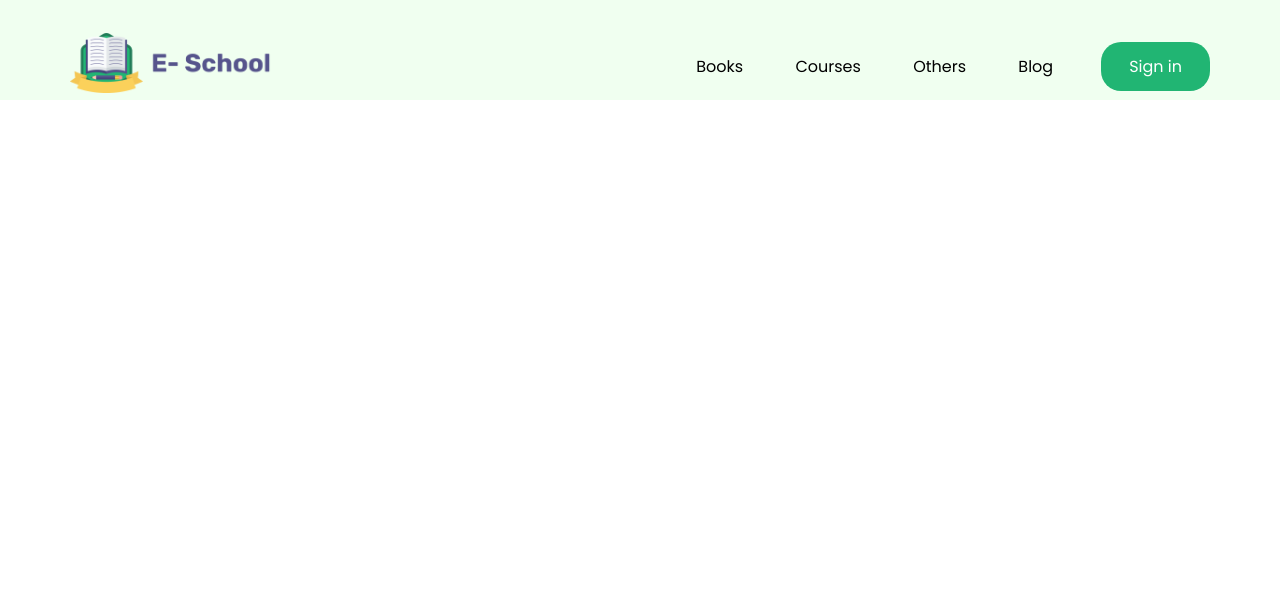
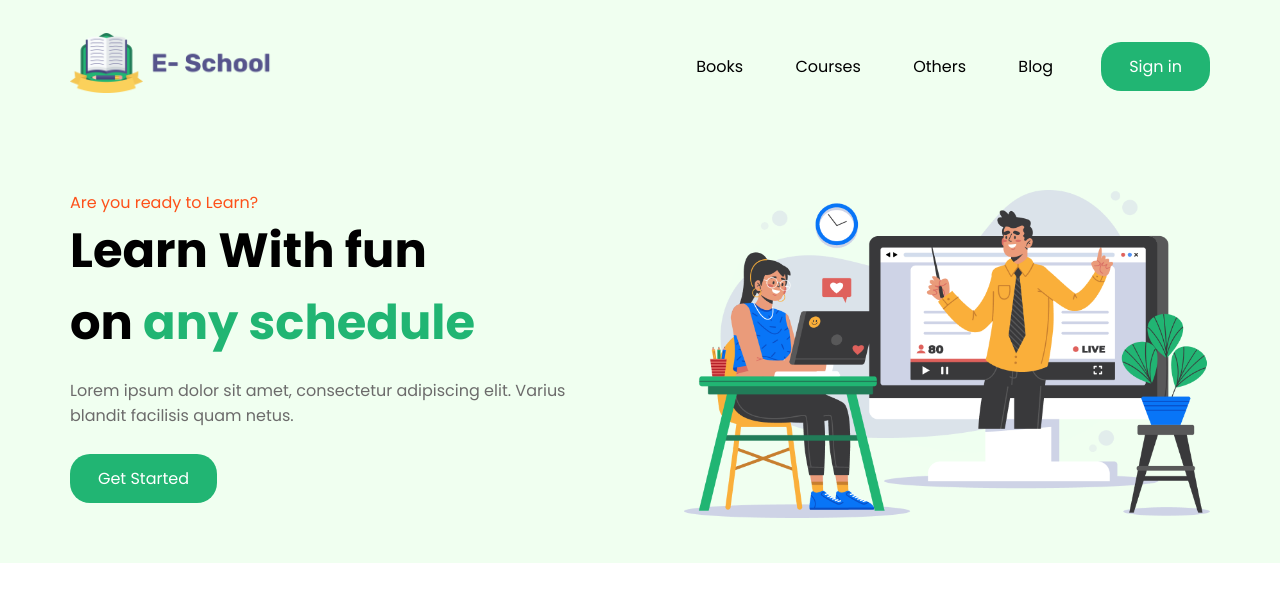
Before and after one commit to Md-Sakibul-Islam/E-School, a plain HTML site: page index.html in a window 1280 px wide. Drawn offline with Linux system fonts and the light colour scheme.

Commit message:
banner section done

```diff
--- a/css/style.css
+++ b/css/style.css
@@ -81,3 +81,35 @@ h3{
 
 
 /* header css end  */
+
+/* banner css start  */
+.banner-section{
+    background-color:#F0FFF0 ;
+    padding-top: 90px;
+}
+.banner-wraper{
+    display: flex;
+}
+.banner-left .banner-heading{
+    color: #FD511A;
+}
+.banner-left h1{
+    padding-right: 185px;
+}
+.banner-left span{
+    color: #21B573;
+}
+.banner-left .banner-content{
+    color: #6C6B6B;
+    padding: 19px 100px 26px 0;
+}
+.banner-left a{
+    color: white;
+    margin-bottom: 60px;
+    display: inline-block;
+}
+
+.banner-right img{
+    width: 100%;
+}
+/* banner css end  */
--- a/index.html
+++ b/index.html
@@ -41,6 +41,25 @@
     </section>
     <!-- header section end  -->
 
+    <!-- banner section start  -->
+    <section class="banner-section">
+        <div class="container">
+            <div class="banner-wraper">
+                <div class="banner-left">
+                    <p class="banner-heading">Are you ready to Learn?</p>
+                    <h1>Learn With fun on <span> any schedule</span></h1>
+                    <p class="banner-content">Lorem ipsum dolor sit amet, consectetur adipiscing elit. Varius blandit facilisis quam netus.</p>
+                    <a href="#" class="btn">Get Started</a>
+
+                </div>
+                <div class="banner-right">
+                    <img src="img/banner.png" alt="">
+                </div>
+            </div>
+        </div>
+    </section>
+    <!-- banner section end  -->
+
 </body>
 
 </html>
```
